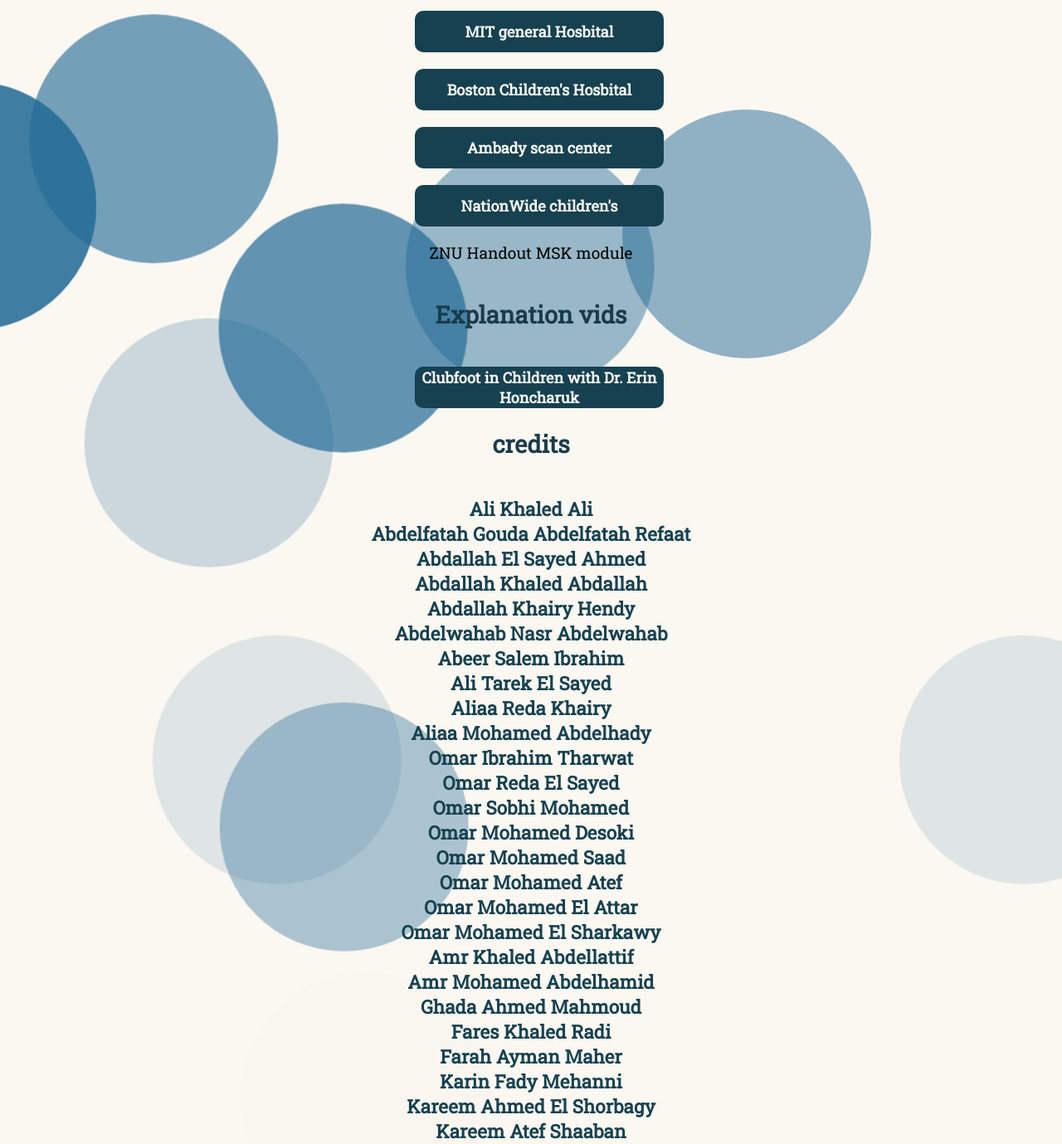
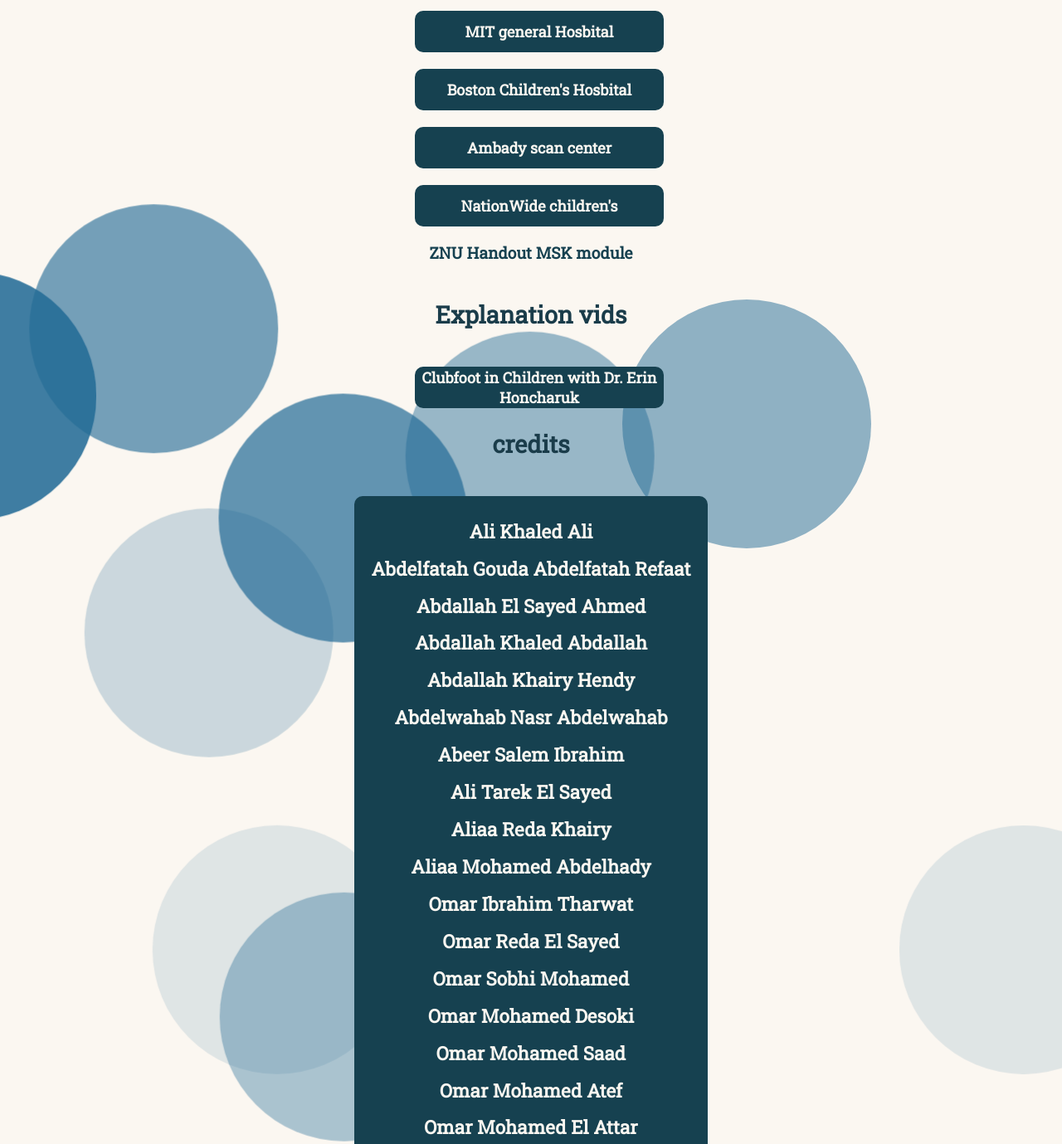
Before and after one commit to Alikha000/poster-site, a plain HTML site: page index.html in a window 1280 px wide. Shown: the part 113-1492 px from the top of the page at 83% size. Drawn offline with Linux system fonts and the light colour scheme.

Commit message:
Update poster.css

```diff
--- a/poster.css
+++ b/poster.css
@@ -23,11 +23,14 @@
 
 h3{
     text-align: center;
-    color: var(--c3);
+    color: var(--c1);
     font-style: none;
     text-decoration: none;
     margin: 20px;
-
+  background-color: var(--c3);
+  padding: 20px;
+  border-radius: 10px;
+  line-height: 200%;
 }
 
 a{
@@ -120,6 +123,10 @@
   text-align: center;
 }
 
+p{
+  color: var(--c3);
+  font-weight: bold;
+}
 
 .links{
     margin: 20px;
```
